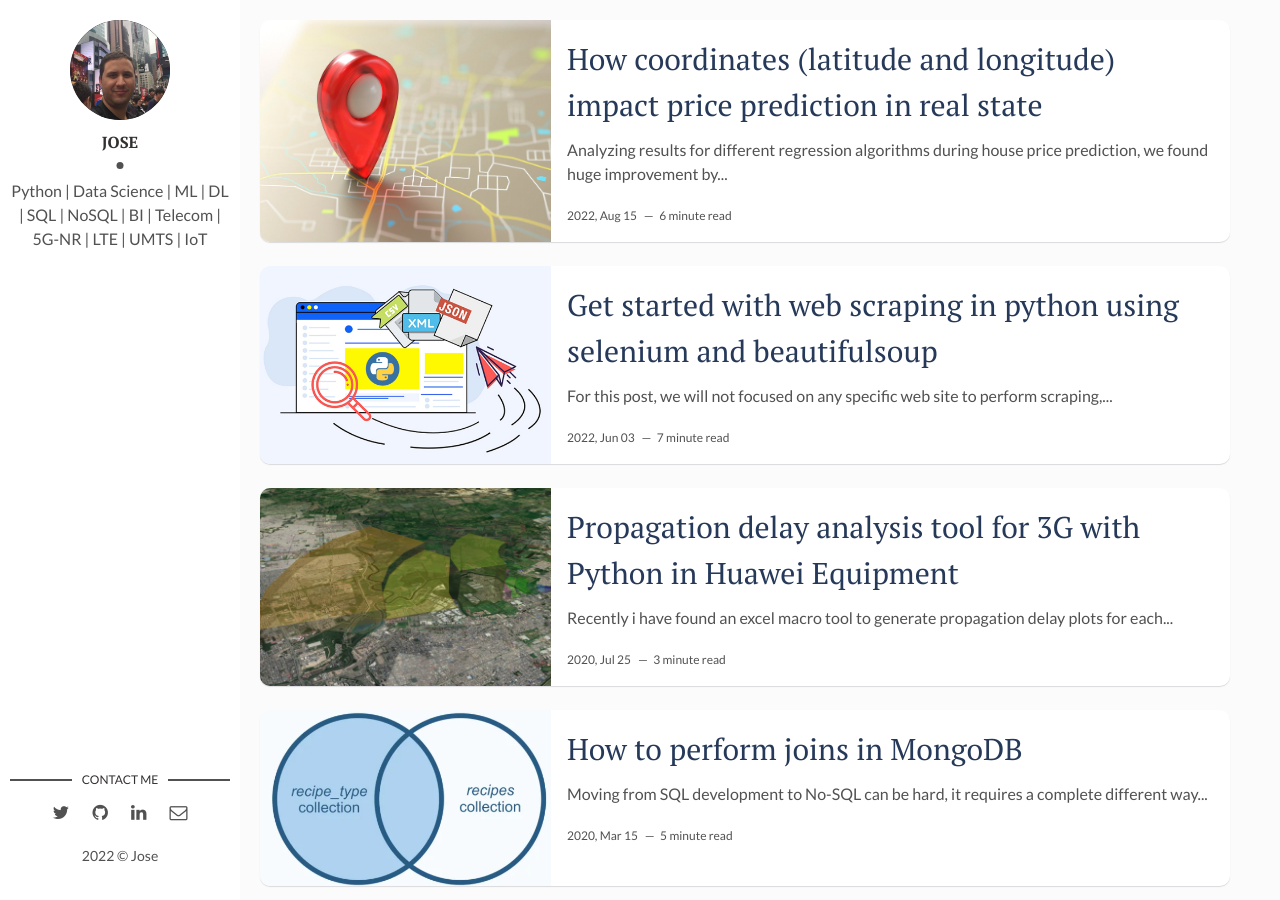
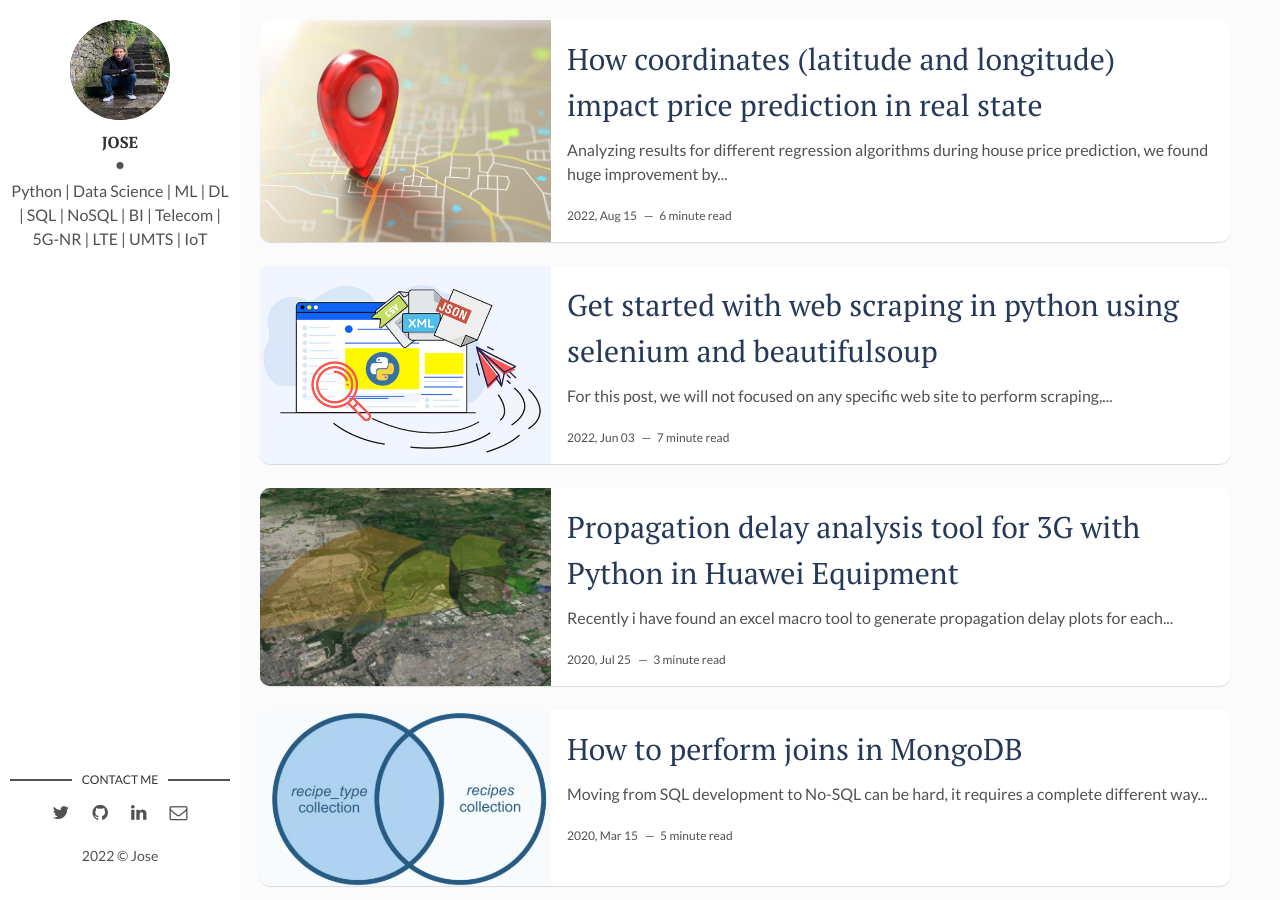
Before and after one commit to joch182/joch182.github.io, a Jekyll site: the page built from index.html, in a window 1280 px wide and 900 px high. Built offline with Jekyll 4.4.1, drawn with Linux system fonts in a browser that asks for light colours; the list of posts is cut into pages by our own code.

Commit message:
change profile picture

```diff
--- a/_config.yml
+++ b/_config.yml
@@ -8,7 +8,7 @@ site-twitter: #if your site has a twitter account, enter it here
 
 # Author Settings
 author: Jose # add your name
-author-img: joch.JPG # add your photo
+author-img: joch2.JPG # add your photo
 about-author: Python | Data Science | ML | DL | SQL | NoSQL | BI | Telecom | 5G-NR | LTE | UMTS | IoT  # add description
 social-twitter: joc182 # add your Twitter handle
 social-facebook: # add your Facebook handle
```
Also changed, not shown: assets/img/joch2.jpg (added).
